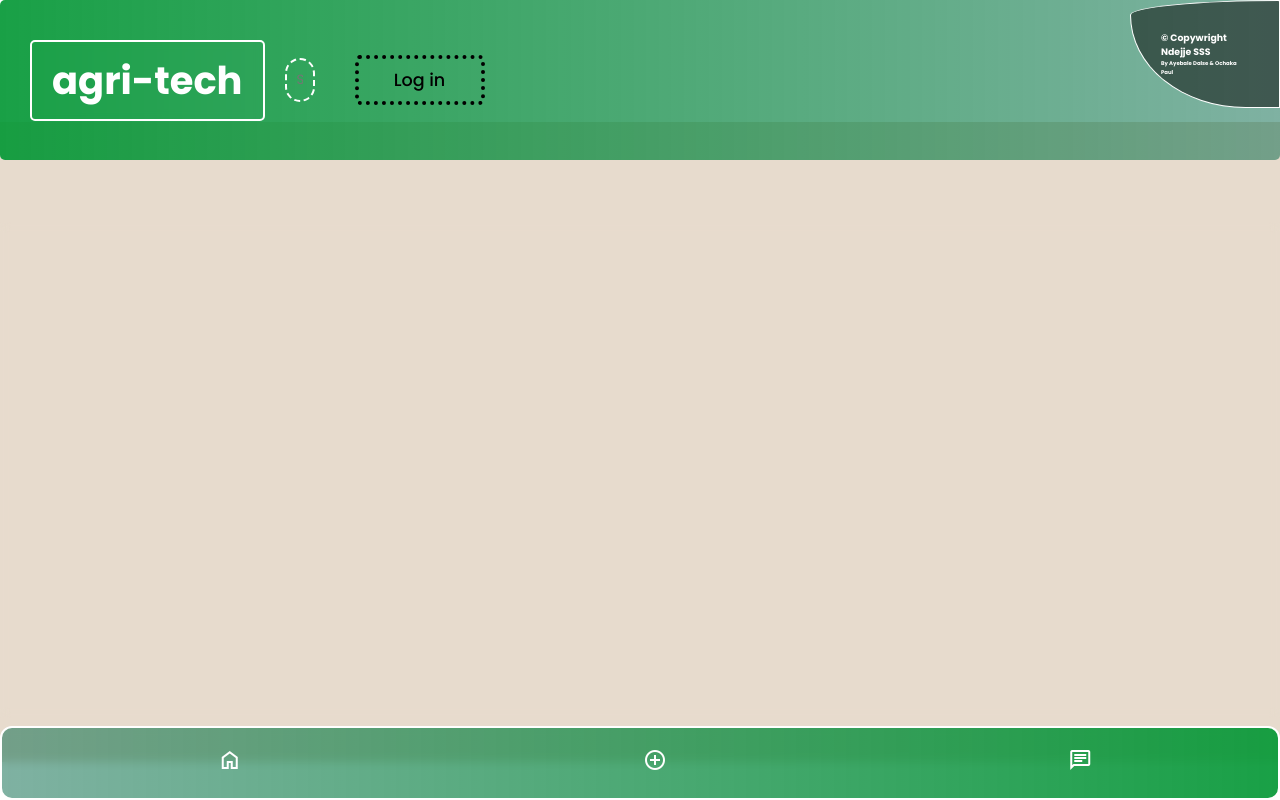
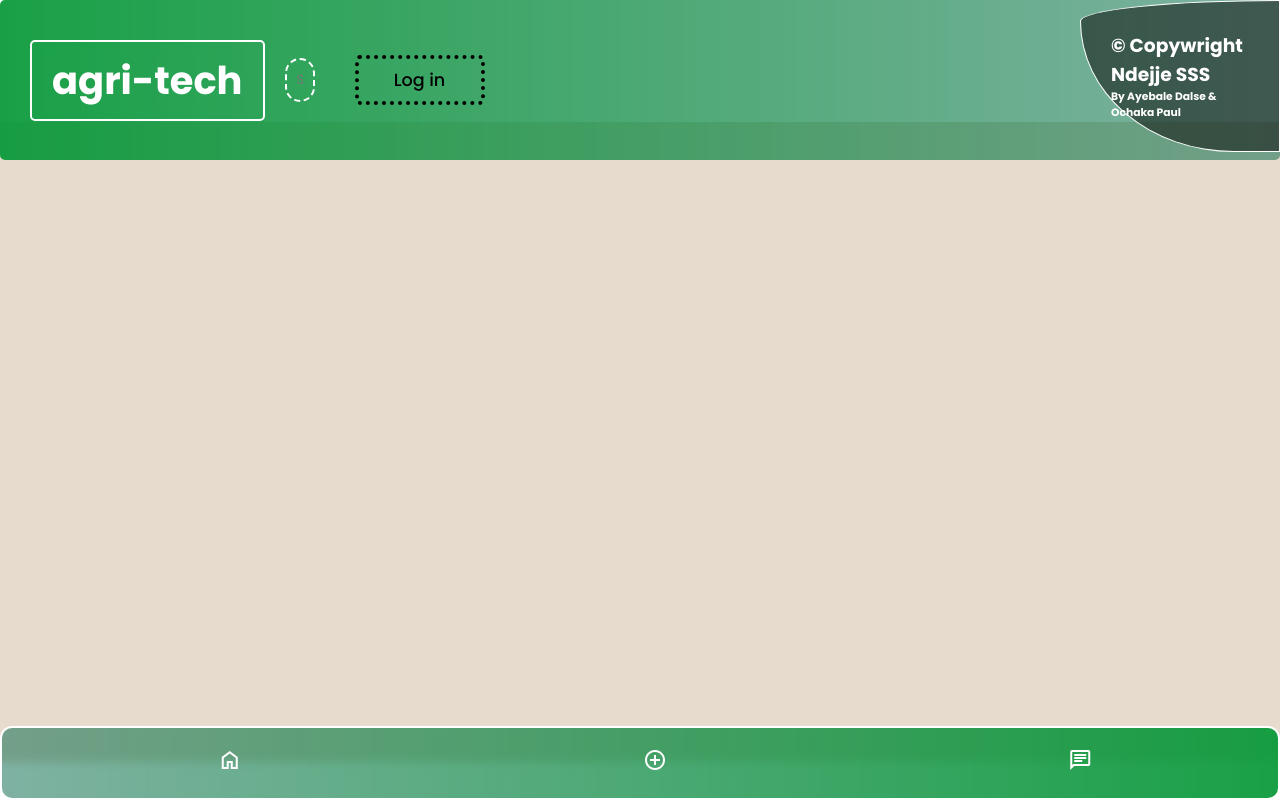
Before and after one commit to agritechsales9/agritechsales9.github.io, a plain HTML site: page index.html in a window 1280 px wide. Drawn offline with nearby package versions, Linux system fonts and the light colour scheme; no server answers.

Commit message:
Update style.css

```diff
--- a/style.css
+++ b/style.css
@@ -64,10 +64,10 @@ html {
   z-index: 1000;
   border-radius: 100% 0% 23% 77% / 14% 100% 0% 86% ;
   padding: 30px;
-  width: 150px;
+  width: 200px;
   height: auto;
   border: 1px solid white;
-  font-size: 0.5rem;
+  font-size: 1rem;
   color: white;
   background: rgba(0, 0, 0, 0.5);
 }
```
